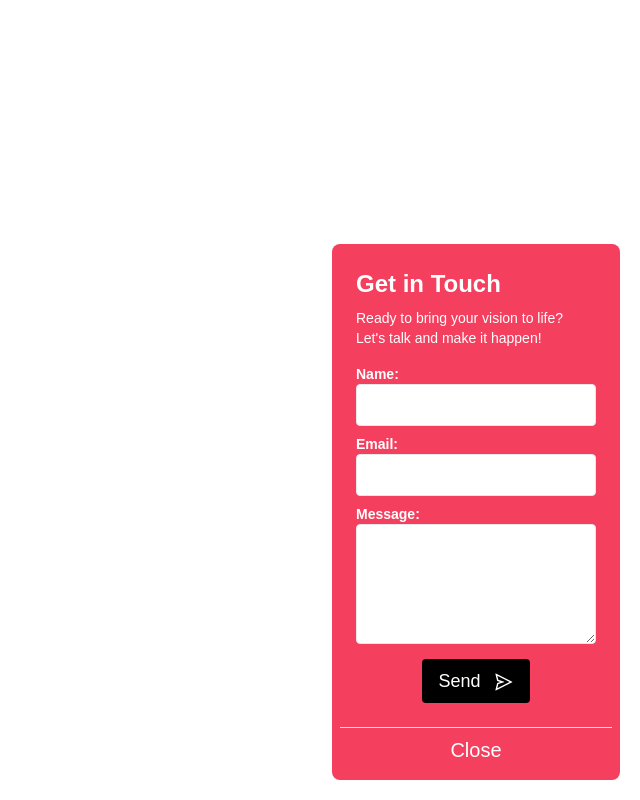
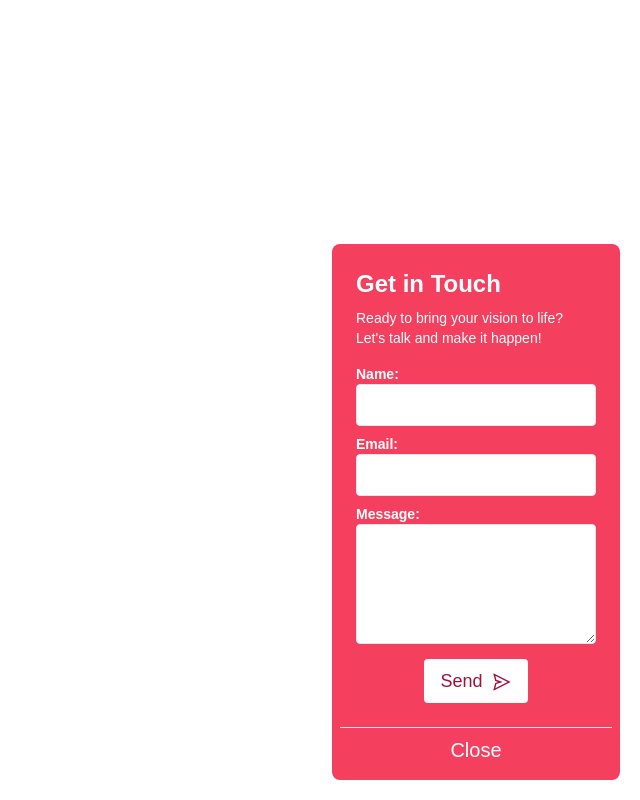
Before and after one commit to gelzaragoza/gel-portfolio, a Next.js app: page /ChatBot in a window 1280 px wide. Both pictures are taken after a click on the element 1228 px from the left and 757 px from the top of the page. Shown: the whole page, without its empty margins (640-1280 px from the left). Built offline with nearby package versions, Linux system fonts and the light colour scheme.

Commit message:
fixed the messenger bot

```diff
--- a/pages/ChatBot.js
+++ b/pages/ChatBot.js
@@ -66,9 +66,9 @@ const ChatBot = () => {
                   {" "}
                   <button
                     type="submit"
-                    className="bg-black text-white py-2 px-4 rounded hover:bg-rose-400 text-lg"
+                    className=" bg-white text-rose-800 py-2 px-4 rounded hover:bg-rose-400 text-lg"
                   >
-                    Send <AiOutlineSend className="inline-block text-xl ml-2" />{" "}
+                    Send <AiOutlineSend className="inline-block text-xl ml-1" />{" "}
                   </button>
                 </div>
               </form>
```
